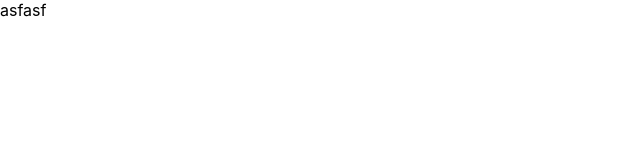
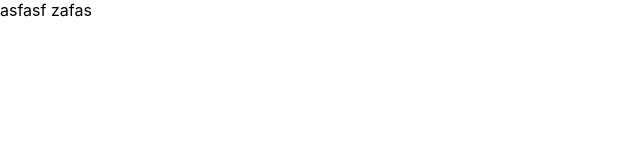
Before and after one commit to GabrielSilva0109/Portfolio, a React (Create React App) app: page / in a window 1280 px wide. Shown: the top 160 px of the page, without its empty margins (0-640 px from the left). Built offline with nearby package versions, Linux system fonts and the light colour scheme.

Commit message:
Update Home.tsx

```diff
--- a/src/components/Home/Home.tsx
+++ b/src/components/Home/Home.tsx
@@ -5,7 +5,7 @@ const Home: React.FC = () => {
     return (
         <>
          <Header />
-         asfasf
+         asfasf zafas
         </>
     )
 }
```
